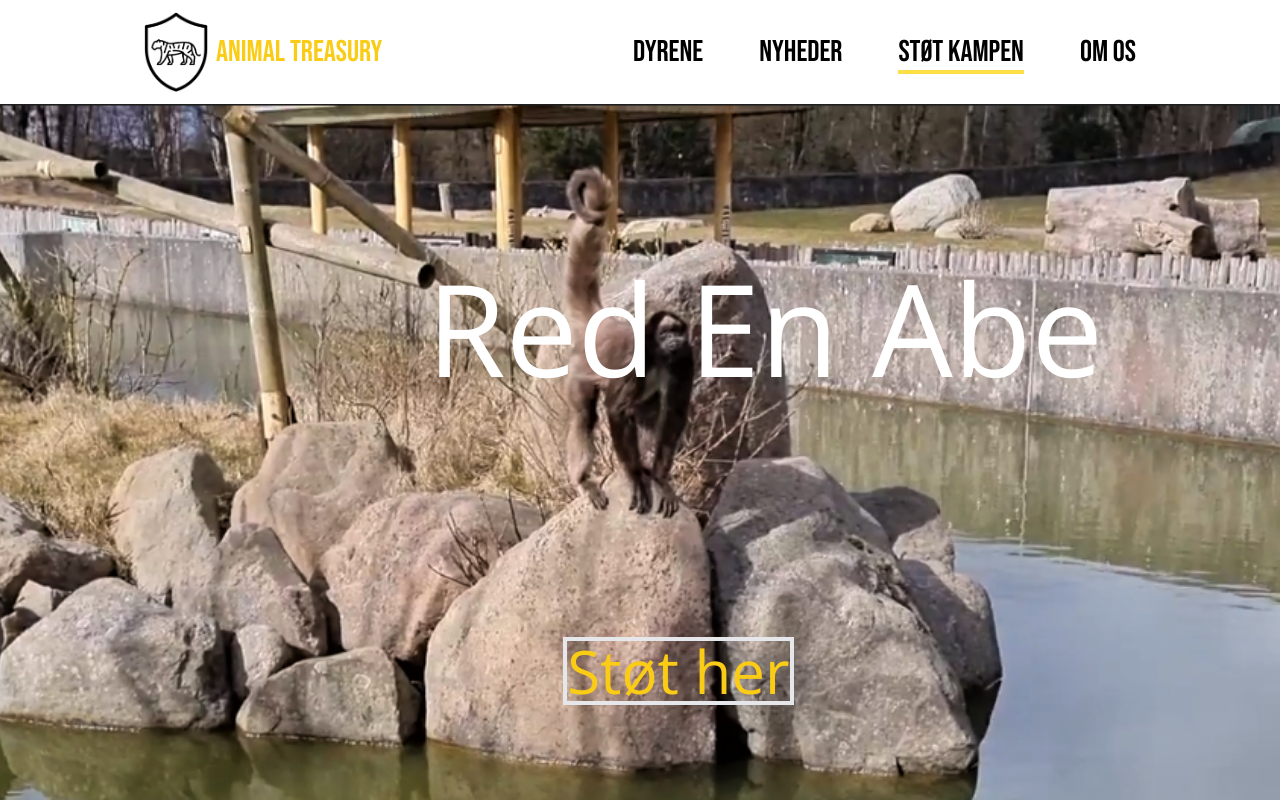
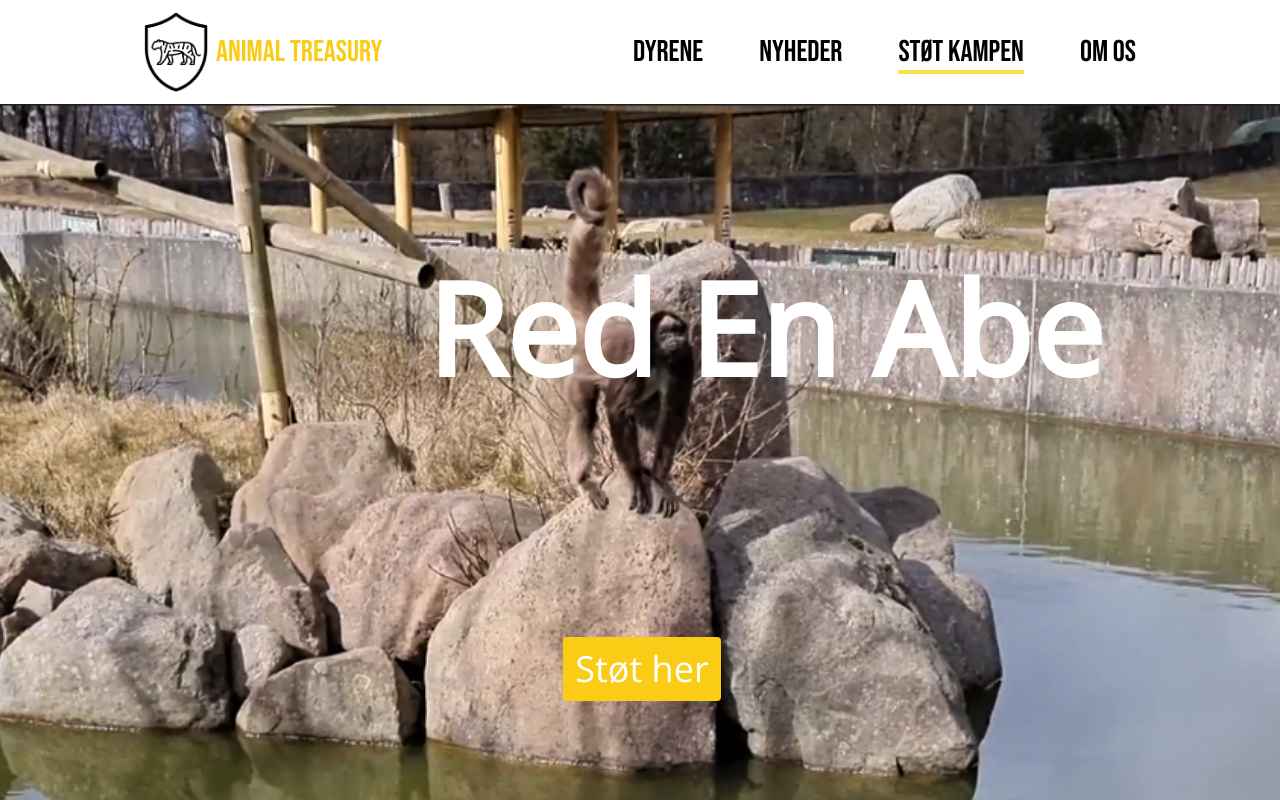
Before and after one commit to Bobby2075/ddu-zoo, a Next.js app: page / in a window 1280 px wide. Shown: the top 800 px of the page. Built offline with nearby package versions, Linux system fonts and the light colour scheme.

Commit message:
Update index.tsx

```diff
--- a/pages/index.tsx
+++ b/pages/index.tsx
@@ -39,7 +39,7 @@ function index({ initialContact }) {
     <div>
       <div className="relative w-screen h-96 lg:h-screen text-white">
         <Image src={Hero} layout="fill" className="object-cover" />
-        <h1 className="text-5xl lg:text-9xl md:left-1/4 text-fill absolute py-20 lg:py-40 left-[20vw] lg:left-1/3">
+        <h1 className="text-5xl font-bold lg:text-9xl md:left-1/4 text-fill absolute py-20 lg:py-40 left-[20vw] lg:left-1/3">
           Red En Abe
         </h1>
         <motion.button
@@ -48,7 +48,7 @@ function index({ initialContact }) {
             backgroundColor: "black",
             color: "#facc15",
           }}
-          className="text-6xl absolute border-4 top-1/2 lg:top-2/3 left-[25vw] lg:left-[44vw] text-yellow-400"
+          className="text-4xl absolute rounded p-3 top-1/2 lg:top-2/3 left-[25vw] lg:left-[44vw] text-white bg-yellow-400"
         >
           Støt her
         </motion.button>
```
